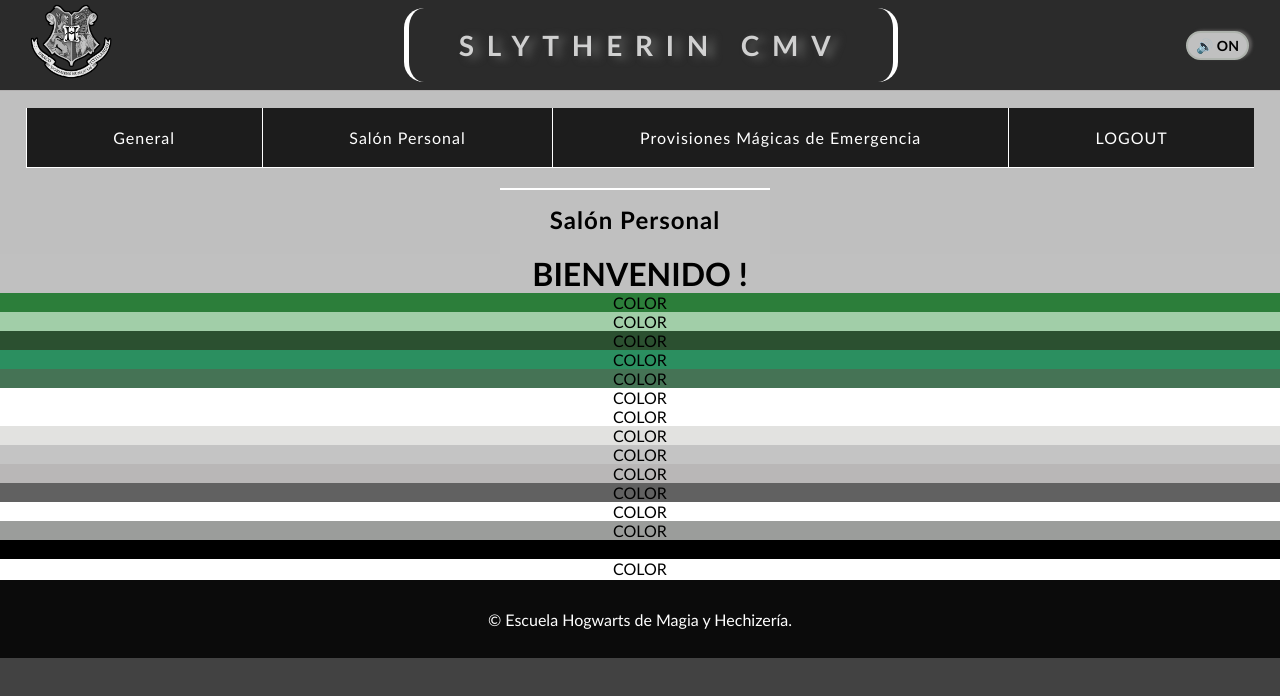
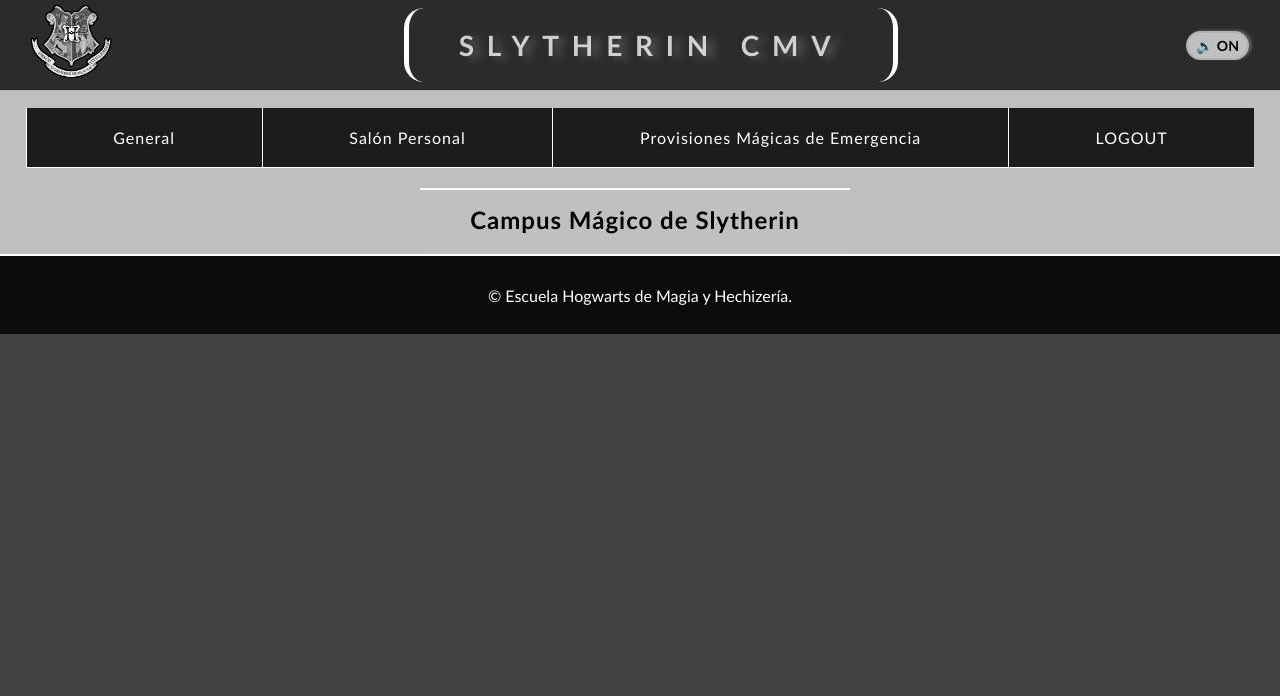
Before and after one commit to LauMFlores/slytherin-cmv, a Next.js app: page /salon-personal in a window 1280 px wide. Shown: the top 696 px of the page. Built offline with nearby package versions, Linux system fonts and the light colour scheme.

Commit message:
intento solucionar error build, borro salon personal viejo

```diff
--- a/app/salon-personal/page.tsx
+++ b/app/salon-personal/page.tsx
@@ -1,37 +1,16 @@
 'use client';
+import React, { useState } from "react";
 import Layout from "../layout2";
-import data from "../data_usuarios.json";
 
 
+export default function salonPersonal() {
+    const pageTitle = "Campus Mágico de Slytherin";
 
-  export default function nuevosIngresos (usuario:number){
-
-    const pageTitle = 'Salón Personal';
-
-    // const alumno = data.find(user => user.username === usuario);
 
     return (
-      <Layout pageTitle={pageTitle}>
-          <main className="campus">
-          <h1> BIENVENIDO ! </h1>
-          <div style={{backgroundColor: 'white'}}>
-          <div style={{backgroundColor: 'var(--verde1)'}}> COLOR</div>
-          <div style={{backgroundColor: 'var(--verde2)'}}> COLOR</div>
-          <div style={{backgroundColor: 'var(--verde3)'}}> COLOR</div>
-          <div style={{backgroundColor: 'var(--verde4)'}}> COLOR</div>
-          <div style={{backgroundColor: 'var(--verde5)'}}> COLOR</div>
-          <div style={{backgroundColor: 'var(--verde6)'}}> COLOR</div>
-          <div style={{backgroundColor: 'var(--verde7)'}}> COLOR</div>
-          <div style={{backgroundColor: 'var(--gris1)'}}> COLOR</div>
-          <div style={{backgroundColor: 'var(--gris2)'}}> COLOR</div>
-          <div style={{backgroundColor: 'var(--gris3)'}}> COLOR</div>
-          <div style={{backgroundColor: 'var(--gris4)'}}> COLOR</div>
-          <div style={{backgroundColor: 'var(--gris5)'}}> COLOR</div>
-          <div style={{backgroundColor: 'var(--gris6-transparente-menu)'}}> COLOR</div>
-          <div style={{backgroundColor: 'var(--negro)'}}> COLOR</div>
-          <div style={{backgroundColor: 'var(--blanco)'}}> COLOR</div>
-          </div>
-          </main>
-      </Layout>
-  )
+        <Layout pageTitle={pageTitle}>
+        <main className="campus">
+        </main>
+    </Layout>
+    );
   }
```
